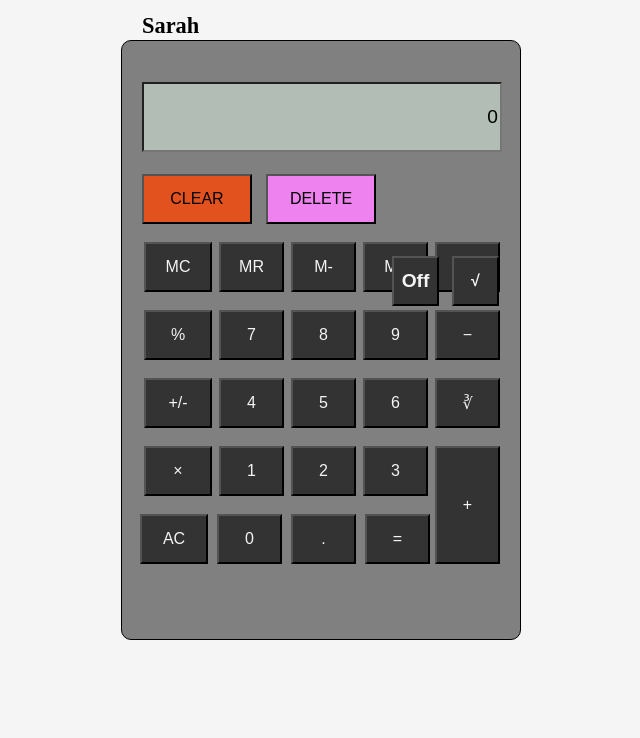
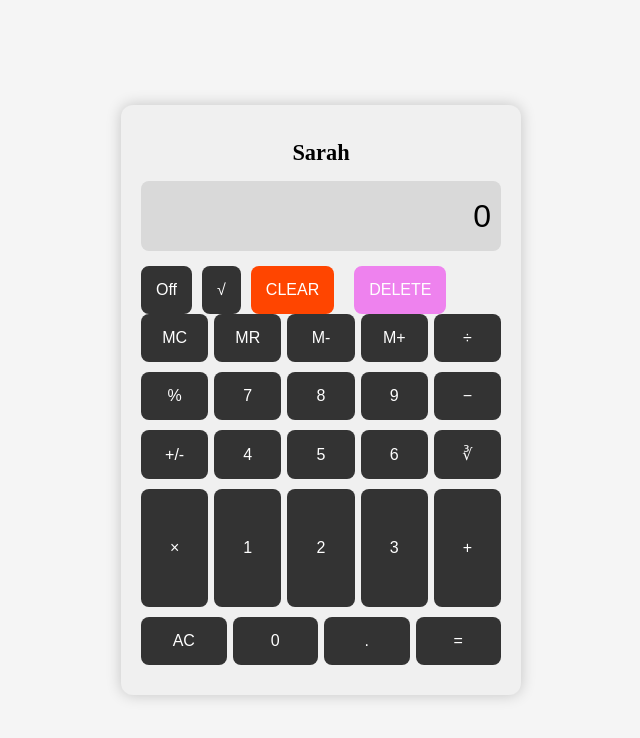
Before and after one commit to DimgbaSarah/calculator-project, a plain HTML site: page index.html in a window 1280 px wide. Shown: the whole page, without its empty margins (319-959 px from the left). Drawn offline with Linux system fonts and the light colour scheme.

Commit message:
Update style.css

```diff
--- a/style.css
+++ b/style.css
@@ -1,361 +1,117 @@
-*{
+/* Universal Styles */
+* {
   box-sizing: border-box;
 }
 
-body{
+body {
   margin: 0;
   padding: 0;
-     font-family: 'Times New Roman', Times, serif ;
+  font-family: 'Times New Roman', Times, serif;
   background-color: whitesmoke;
-     margin-top: 40px;
   display: flex;
   justify-content: center;
+  align-items: center;
+  min-height: 100vh;
 }
 
-.big-cont{
-border: 1px solid black;
-background-color: grey;
-    width: 400px;
-    height: 600px;
-    border-radius: 10px;
+/* Responsive & Clean Container */
+.big-cont {
+  width: 90%;
+  max-width: 400px;
+  height: auto;
+  border-radius: 12px;
+  padding: 20px;
+  background-color: #f0f0f0;
+  box-shadow: 0 0 15px rgba(0, 0, 0, 0.2);
+}
 
+h1 {
+  font-size: 1.4rem;
+  text-align: center;
+  margin-bottom: 15px;
 }
-.temp{
-    width: 120px;
-    height: 40px;
-    background-color: black;
-    margin-top: 22px;
-    margin-left: 260px;
-    color: aliceblue;
-    text-align: center;
+
+.display {
+  text-align: right;
+  font-size: 2rem;
+  margin-bottom: 15px;
+  width: 100%;
+  height: 70px;
+  background-color: #d9d9d9;
+  border: none;
+  border-radius: 8px;
   padding: 10px;
 }
-h1{
-    font-size: 1.4rem;
-    display: inline;
-position: relative;
-left: 20px;
-bottom: 28px;
 
-
-
+/* Button Grid Rows */
+.btn-row1,
+.btn-row2,
+.btn-row3,
+.btn-row4,
+.btn-row5 {
+  display: flex;
+  justify-content: space-between;
+  margin-bottom: 10px;
 }
 
-.display{
-    text-align: right;
-    font-size: 1.2rem;
-    margin-top: 15px;
-    margin-left: 20px;
-    margin-right: 20px;
-    width: 360px;
-    height: 70px;
-    background-color: 	#B2BEB5;
-}
-/*
-.btn{
-   display: flex;
-
-}
-   */
-
-   .power-btn{
-    position: absolute;
-    top: 32%;
-    margin-left: 270px;
-    width: 47px;
-    height: 50px;
+/* Common Button Styling */
+button,
+.clear-btn,
+.delete-btn {
+  flex: 1;
+  margin-right: 6px;
+  padding: 15px;
+  font-size: 1rem;
+  border: none;
+  border-radius: 8px;
+  cursor: pointer;
+  transition: background-color 0.3s ease, transform 0.1s ease;
   background-color: #333;
-    padding:5px;
-    font-size: 1.2rem;
-    font-weight: bolder;
-    color: whitesmoke;
-
-
+  color: white;
 }
 
-.square-btn{
-     position: absolute;
-    top: 32%;
-    margin-left:  330px ;
-    width: 47px;
-    height: 50px;
-    background-color: #333;
-     padding:10px;
-    font-size: 1rem;
-    font-weight: bolder;
-    color: whitesmoke;
-
+button:last-child,
+.clear-btn:last-child,
+.delete-btn:last-child {
+  margin-right: 0;
 }
 
-.clear-btn{
-     font-size: 1rem;
-    margin-top: 22px;
-    margin-left:20px ;
-width: 110px;
-height: 50px;
-background-color: rgba(255, 68, 0, 0.767);
+button:hover,
+.clear-btn:hover,
+.delete-btn:hover {
+  background-color: #555;
 }
 
-.delete-btn{
-     font-size: 1rem;
-      margin-left:10px ;
-   width: 110px;
-height: 50px;
-background-color: violet;
+button:active,
+.clear-btn:active,
+.delete-btn:active {
+  transform: scale(0.95);
 }
 
-.btn-row1{
-
-    display: flex;
-    justify-content: space-evenly;
-    width: 360px;
-    height: 50px;
-    margin-top: 18px;
-    margin-left: 20px;
-    margin-right: 20px;
-}
-.btn-mc{
-    color:  whitesmoke;
-    font-size: 1rem;
-    width: 68px;
-    height: 50px;
-     background-color: #333;
+.clear-btn {
+  background-color: orangered;
 }
 
-.btn-mr{
-      color:  whitesmoke;
-    font-size: 1rem;
-    width: 65px;
-    margin-left: 5px;
-    height: 50px;
-     background-color: #333;
-}
-.btn-m-{
-      color:  whitesmoke;
-    font-size: 1rem;
-      width: 65px;
-       margin-left: 5px;
-    height: 50px;
-    background-color: #333;
-
-}
-.btn-mplus{
-      color:  whitesmoke;
-    font-size: 1rem;
-         width: 65px;
-          margin-left: 5px;
-    height: 50px;
-     background-color: #333;
-
-}
-.btn-div{
-      color:  whitesmoke;
-    font-size: 1rem;
-     width: 65px;
-      margin-left:5px;
-    height: 50px;
-     background-color: #333;
+.delete-btn {
+  background-color: violet;
+  margin-left: 10px;
 }
 
-
-
-.btn-row2{
-    display: flex;
-    justify-content: space-evenly;
-    width: 360px;
-    height: 50px;
-    margin-top: 18px;
-    margin-left: 20px;
-    margin-right: 20px;
-}
-.btn-percent{
-    color:  whitesmoke;
-    font-size: 1rem;
-    width: 68px;
-    height: 50px;
-     background-color: #333;
+/* Special button sizes */
+.btn-plus {
+  height: 118px;
 }
 
-.btn-7{
-      color:  whitesmoke;
-    font-size: 1rem;
-    width: 65px;
-    margin-left: 5px;
-    height: 50px;
-     background-color: #333;
-}
-.btn-8{
-      color:  whitesmoke;
-    font-size: 1rem;
-      width: 65px;
-       margin-left: 5px;
-    height: 50px;
-    background-color: #333;
-
-}
-.btn-9{
-      color:  whitesmoke;
-    font-size: 1rem;
-         width: 65px;
-          margin-left: 5px;
-    height: 50px;
-     background-color: #333;
-
-}
-.btn-minus{
-      color:  whitesmoke;
-    font-size: 1rem;
-     width: 65px;
-      margin-left:5px;
-    height: 50px;
-     background-color: #333;
+/* Responsive adjustments */
+@media (max-width: 480px) {
+  .display {
+    font-size: 1.5rem;
   }
 
-
-.btn-row3{
-    display: flex;
-    justify-content: space-evenly;
-    width: 360px;
-    height: 50px;
-    margin-top: 18px;
-    margin-left: 20px;
-    margin-right: 20px;
+  button,
+  .clear-btn,
+  .delete-btn {
+    padding: 12px;
+    font-size: 0.9rem;
   }
-
-.btn-sign{
-    color:  whitesmoke;
-    font-size: 1rem;
-    width: 68px;
-    height: 50px;
-     background-color: #333;
 }
-
-.btn-4{
-      color:  whitesmoke;
-    font-size: 1rem;
-    width: 65px;
-    margin-left: 5px;
-    height: 50px;
-     background-color: #333;
-}
-.btn-5{
-      color:  whitesmoke;
-    font-size: 1rem;
-      width: 65px;
-       margin-left: 5px;
-    height: 50px;
-    background-color: #333;
-
-}
-.btn-6{
-      color:  whitesmoke;
-    font-size: 1rem;
-         width: 65px;
-          margin-left: 5px;
-    height: 50px;
-     background-color: #333;
-
-}
-.btn-cuberoot{
-      color:  whitesmoke;
-    font-size: 1rem;
-     width: 65px;
-      margin-left:5px;
-    height: 50px;
-     background-color: #333;
-}
-
-.btn-row4{
-    display: flex;
-    justify-content: space-evenly;
-    width: 360px;
-    height: 50px;
-    margin-top: 18px;
-    margin-left: 20px;
-    margin-right: 20px;
-}
-
-.btn-multiply{
-    color:  whitesmoke;
-    font-size: 1rem;
-    width: 68px;
-    height: 50px;
-     background-color: #333;
-}
-
-.btn-1{
-      color:  whitesmoke;
-    font-size: 1rem;
-    width: 65px;
-    margin-left: 5px;
-    height: 50px;
-     background-color: #333;
-}
-.btn-2{
-      color:  whitesmoke;
-    font-size: 1rem;
-      width: 65px;
-       margin-left: 5px;
-    height: 50px;
-    background-color: #333;
-
-}
-.btn-3{
-      color:  whitesmoke;
-    font-size: 1rem;
-         width: 65px;
-          margin-left: 5px;
-    height: 50px;
-     background-color: #333;
-
-}
-.btn-plus{
-      color:  whitesmoke;
-    font-size: 1rem;
-     width: 65px;
-      margin-left:5px;
-    height: 118px;
-     background-color: #333;
-}
-.btn-row5{
-    width: 360px;
-    height: 50px;
-    margin-top:18px;
-    margin-left: 18px;
-    margin-right: 20px;
-}
-
-.btn-AC{
-    color:  whitesmoke;
-    font-size: 1rem;
-    width: 68px;
-    height: 50px;
-     background-color: #333;
-}
-
-.btn-0{
-      color:  whitesmoke;
-    font-size: 1rem;
-    width: 65px;
-    margin-left: 5px;
-    height: 50px;
-     background-color: #333;
-}
-.btn-dot{
-      color:  whitesmoke;
-    font-size: 1rem;
-      width: 65px;
-       margin-left: 5px;
-    height: 50px;
-    background-color: #333;
-
-}
-.btn-equal{
-      color:  whitesmoke;
-    font-size: 1rem;
-         width: 65px;
-          margin-left: 5px;
-    height: 50px;
-     background-color: #333;
-
-}
```
Lines whose indentation alone changed are shown as unchanged.
